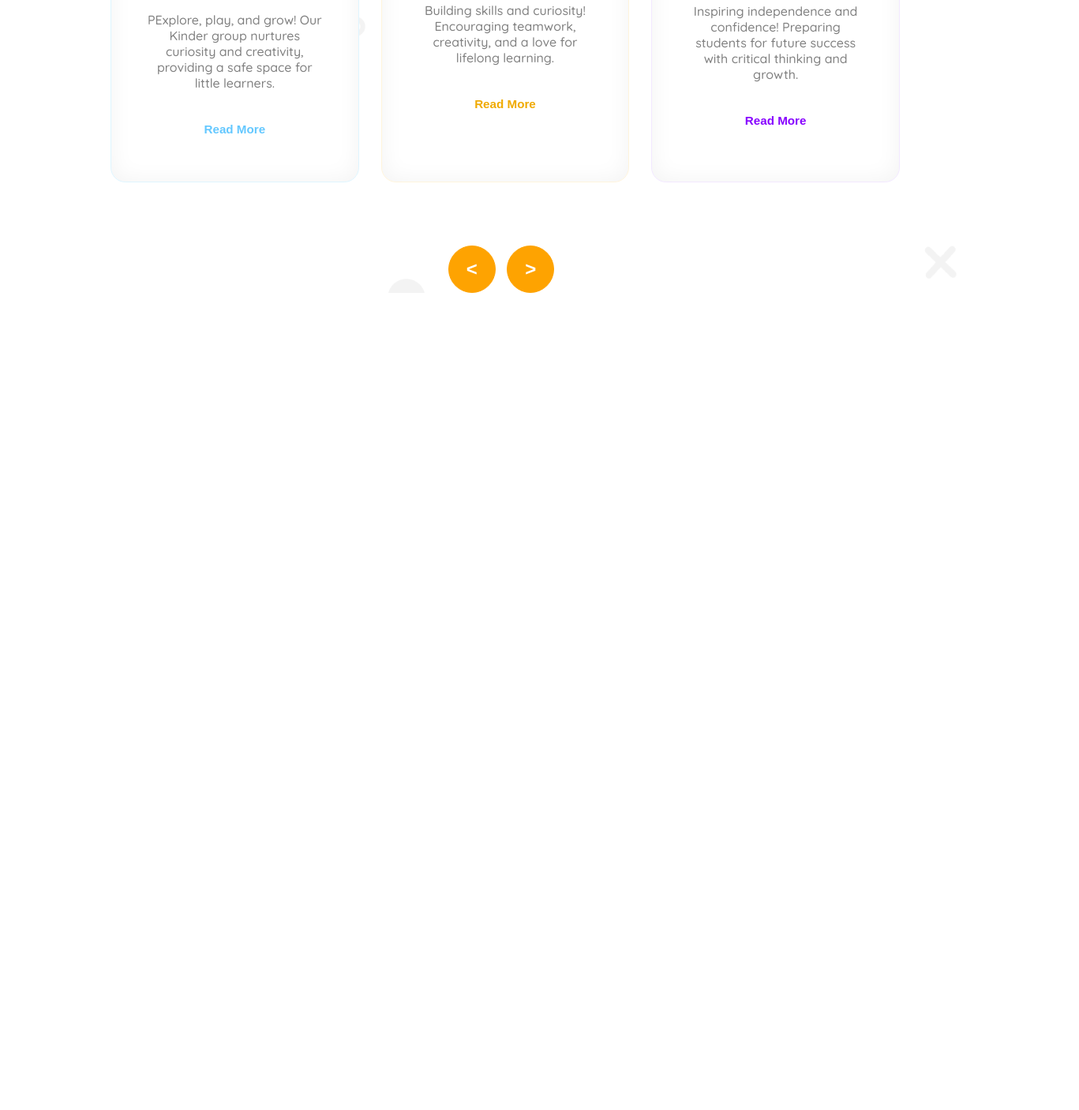
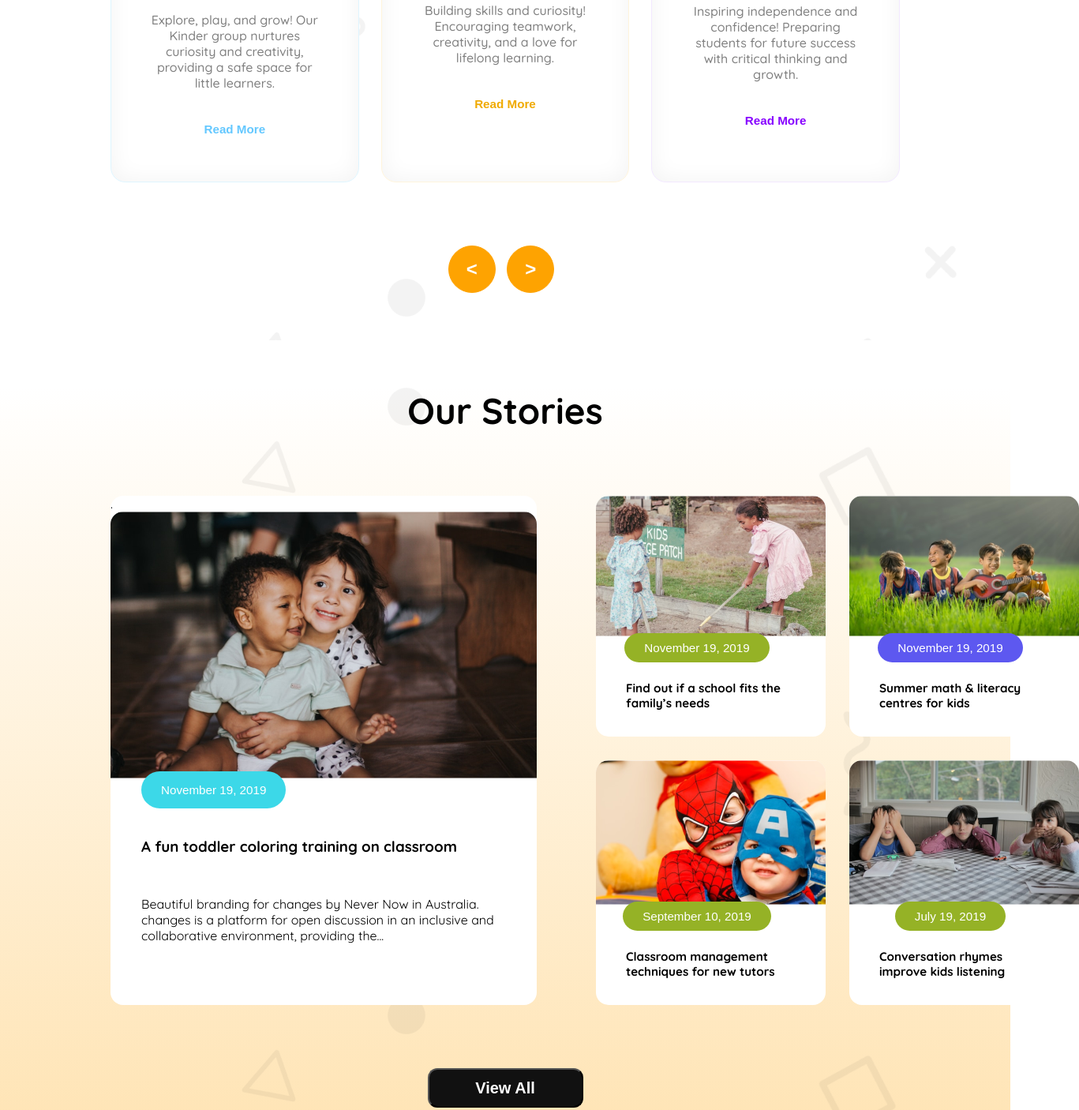
Before and after one commit to marufalfardin/B11-A2-Assignment-02, a plain HTML site: page index.html in a window 1280 px wide. Shown: the part 1183-2589 px from the top of the page at 79% size, 1367 px wide, since content can reach past the window. Before the commit the page ends 1554 px from the top, so only its background shows below. Drawn offline with Linux system fonts and the light colour scheme.

Commit message:
our stories added

```diff
--- a/index.html
+++ b/index.html
@@ -54,7 +54,7 @@
                 <div class="group group-1">
                     <img src="assets/kinder.png" alt="" class="group-image">
                     <h4 class="group-title">Kinder (3-6) Years</h4>
-                    <p class="group-descritption">PExplore, play, and grow! Our Kinder group nurtures curiosity and
+                    <p class="group-descritption">Explore, play, and grow! Our Kinder group nurtures curiosity and
                         creativity, providing a safe space for little learners.</p>
                     <button class="btn-group btn-group-1">Read More</button>
                 </div>
@@ -78,6 +78,49 @@
                 <button class="btn-arrow">></button>
             </div>
         </section>
+        <section class="srories">
+            <h2 class="title stories-title">Our Stories</h2>
+            <div class="sotries-container">
+                <div class="mega-container-01">
+                    .<img class="container-image" src="assets/story-1.png" alt="">
+                    <div class="mega-container-01-content">
+                        <button class="btn-date-mega">November 19, 2019</button>
+                    <h3 class="mega-container-1-info">A fun toddler coloring training on
+                        classroom</h3>
+                    <p class="mega-container-1-description">Beautiful branding for changes by Never Now in Australia.
+                        changes is a platform for open discussion in an inclusive and
+                        collaborative environment, providing the...</p>
+                    </div>
+                </div>
+                <div class="mega-container-2">
+                    <div class="mili-container">
+                        <img  class="container-image" src="assets/story-2.png" alt="">
+                        <button class="btn-date">November 19, 2019</button>
+                        <h4 class="mini-container-info">Find out if a school fits the
+                            family’s needs</h4>
+                    </div>
+                    <div class="mili-container">
+                        <img  class="container-image" src="assets/story-3.png" alt="">
+                        <button class="btn-date blue-date">November 19, 2019</button>
+                        <h4 class="mini-container-info">Summer math & literacy
+                            centres for kids</h4>
+                    </div>
+                    <div class="mili-container">
+                        <img  class="container-image" src="assets/story-4.png" alt="">
+                        <button class="btn-date">September 10, 2019</button>
+                        <h4 class="mini-container-info">Classroom management
+                            techniques for new tutors</h4>
+                    </div>
+                    <div class="mili-container">
+                        <img  class="container-image" src="assets/story-5.png" alt="">
+                        <button class="btn-date">July 19, 2019</button>
+                        <h4 class="mini-container-info">Conversation rhymes
+                            improve kids listening</h4>
+                    </div>
+                </div>
+            </div>
+            <button class="btn-primary">View All</button>
+        </section>
     </main>
 </body>
 
--- a/styles/style.css
+++ b/styles/style.css
@@ -228,11 +228,105 @@ marquee {
     cursor: pointer;
     border: 1px solid rgb(254, 163, 1);
     margin-right: 10px;
+    margin-bottom: 60px;
 }
+
 .btn-arrow:hover {
     background-color: white;
     color: black;
 }
+
+/* Our stories section  */
+.srories {
+    background: url(../assets/bg.png), linear-gradient(0.00deg, rgba(254, 163, 1, 0.3), rgba(255, 255, 255, 0.3) 100%);
+    text-align: center;
+    padding-bottom: 60px;
+}
+
+.stories-title {
+    margin-top: 60px;
+}
+
+.sotries-container {
+    display: flex;
+    margin: 80px 140px 80px 140px;
+    gap: 75px;
+}
+
+.mega-container-01 {
+    border-radius: 16px;
+    background: rgb(255, 255, 255);
+    text-align: start;
+}
+
+.mega-container-01-content {
+    padding: 0 39px;
+}
+
+.mega-container-1-info {
+    margin-top: 36px;
+}
+
+.mega-container-1-description {
+    margin-top: 51px;
+    margin-bottom: 34px;
+}
+
+.mega-container-2 {
+    display: grid;
+    grid-template-columns: repeat(2, 1fr);
+    gap: 30px;
+}
+
+.mili-container {
+    border-radius: 16px;
+    background: rgb(255, 255, 255);
+    width: 100%;
+}
+
+.btn-date-mega {
+    font-size: 0.95rem;
+    color: rgb(255, 255, 255);
+    font-weight: 500;
+    border-radius: 47.93px;
+    background: rgb(60, 216, 232);
+    border: none;
+    padding: 15px 25px;
+    margin-top: -30px;
+}
+
+.container-image {
+    border-radius: 16px 16px 0px 0px;
+}
+
+.mini-container-info {
+    margin-top: 23px;
+    margin-bottom: 33px;
+    padding: 0 38px;
+    text-align: start;
+}
+
+.btn-date {
+    font-size: 0.95rem;
+    color: rgb(255, 255, 255);
+    font-weight: 500;
+    border-radius: 47.93px;
+    background: rgb(149, 178, 38);
+    border: none;
+    padding: 10px 25px;
+    margin-left: -35px;
+    margin-top: -60px;
+}
+
+.blue-date {
+    background: rgb(93, 88, 240);
+}
+
+.mini-container-info {
+    font-size: 0.95rem;
+    font-weight: 700;
+}
+
 
 
 
@@ -281,6 +375,7 @@ marquee {
         width: calc(100% - 54px);
         margin: 0 27px 0 27px;
     }
+
     /* standard curriculum */
 
     .curriculum-container {
@@ -290,10 +385,41 @@ marquee {
         width: calc(100% - 34px);
         margin: 20px 17px 0 17px;
     }
-    .title{
+
+    .title {
         font-size: 2rem;
     }
-    .btn-arrow{
+
+    .btn-arrow {
         display: none;
     }
+
+    /* stories  */
+    .sotries-container {
+        margin: 20px 0px;
+    }
+
+    .mega-container-01 {
+        display: none;
+    }
+
+    .mega-container-2 {
+        display: grid;
+        max-width: 534px;
+        grid-template-columns: repeat(2, 1fr);
+        gap: 10px;
+        margin: 0px 16px;
+    }
+
+    .container-image {
+        max-width: 100%;
+    }
+
+    .mini-container-info {
+        padding: 20px;
+    }
+
+    .btn-date {
+        margin-left: -25px;
+    }
 }
```
